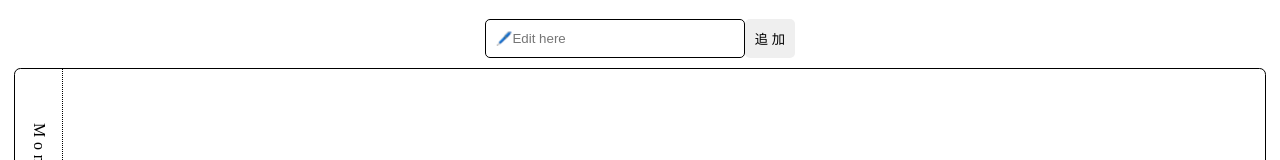
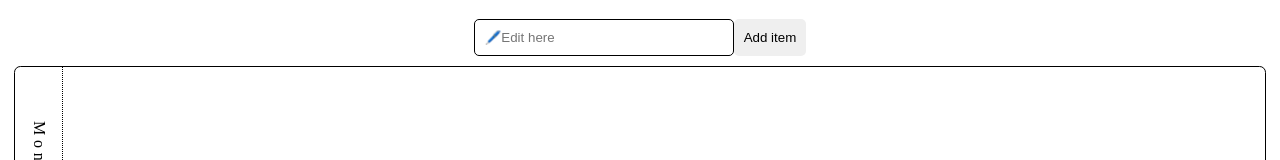
Before and after one commit to YU000jp/daily-kanban-english, a website built with Vite: page src/index.html in a window 1280 px wide. Shown: the top 160 px of the page. Built offline with nearby package versions, Linux system fonts and the light colour scheme.

Commit message:
Update index.html

```diff
--- a/src/index.html
+++ b/src/index.html
@@ -15,7 +15,7 @@
 
     <form id="createForm">
       <input id="title" class="new-input" name="title" placeholder="🖊️Edit here" title="Add to today list" />
-      <button>追 加</button>
+      <button>Add item</button>
     </form>
 
     <label for="title">
```
